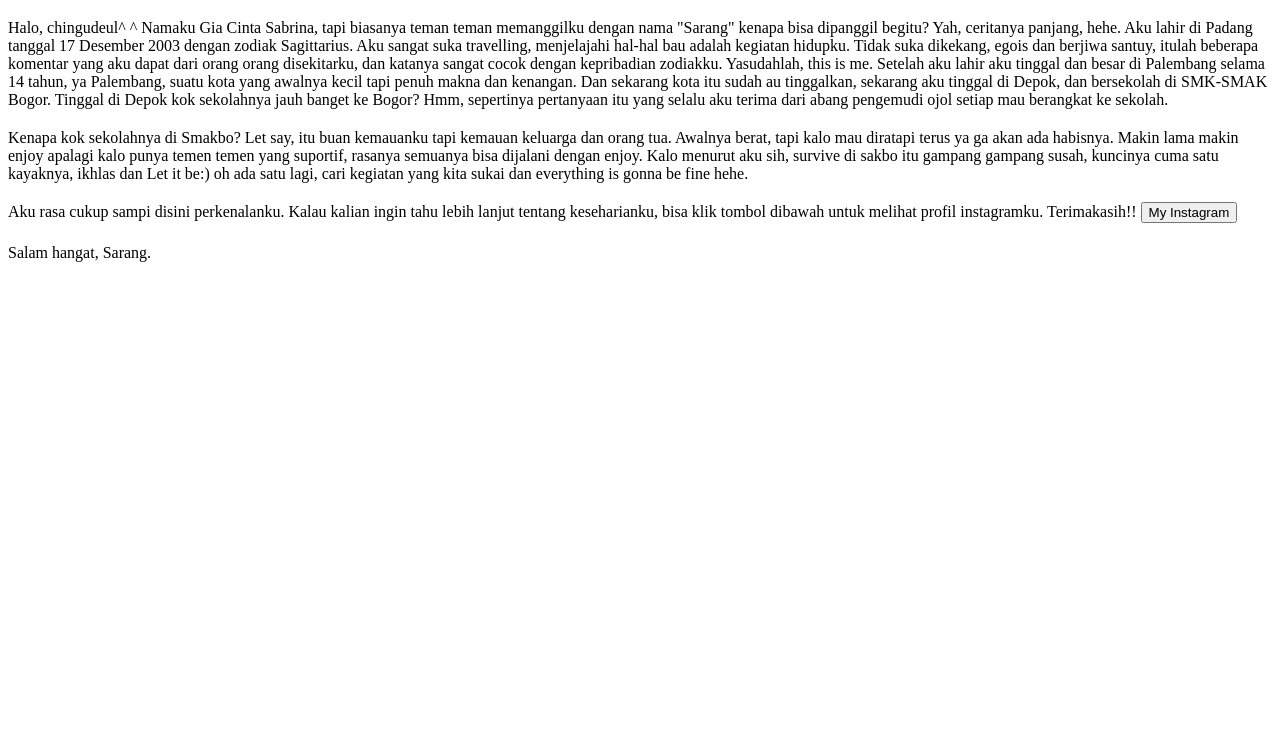
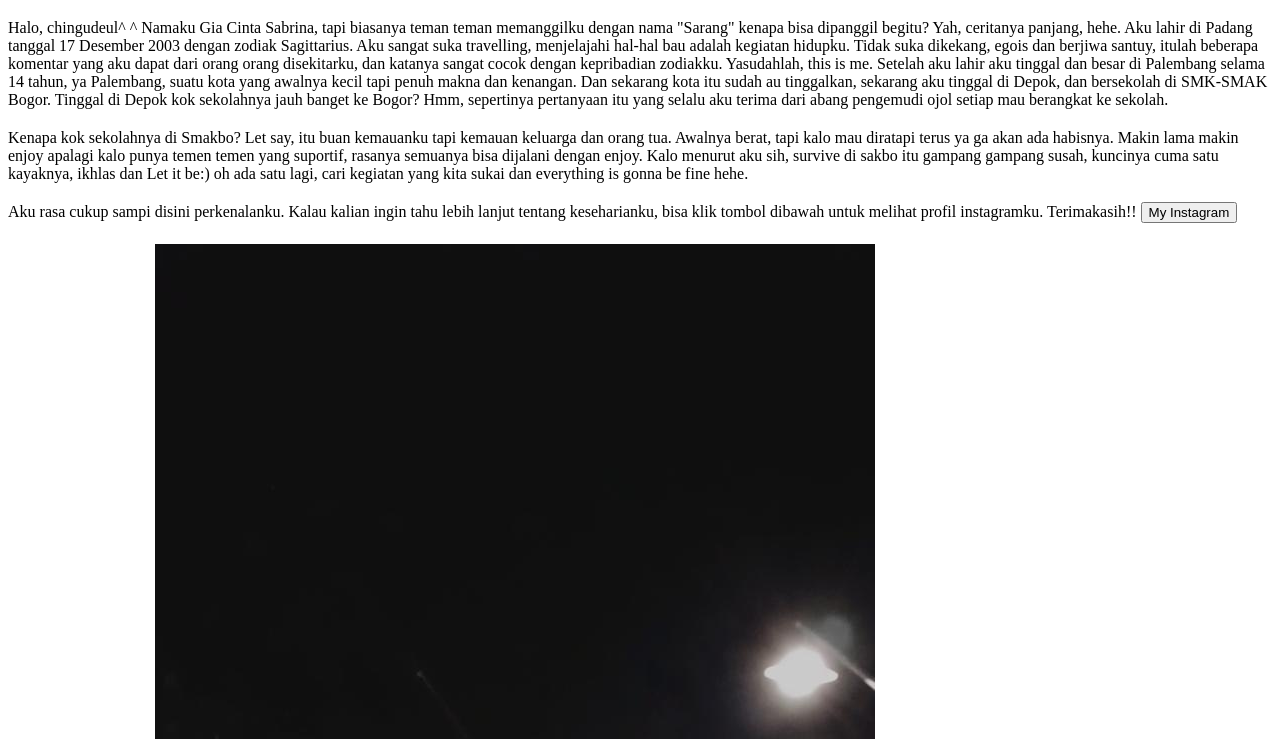
Before and after one commit to giacintasabrina/giacintasabrina.github.io, a plain HTML site: page index.html in a window 1280 px wide. Shown: the part 61-800 px from the top of the page. Drawn offline with Linux system fonts and the light colour scheme.

Commit message:
Update index.html

```diff
--- a/index.html
+++ b/index.html
@@ -17,3 +17,6 @@
 <button onclick="https://www.instagram.com/srgsbrnn/?hl=id ='default.asp'">My Instagram</button>
 	<h4></h4>
 <p4>Salam hangat, Sarang.</p4>
+	<img src="cinta.jpg">
+	</body>
+	</html>
```
